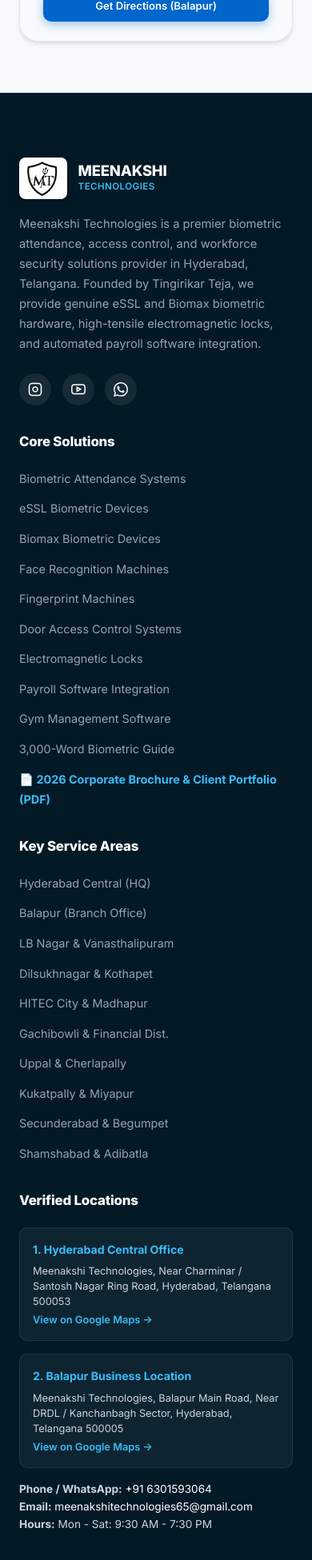
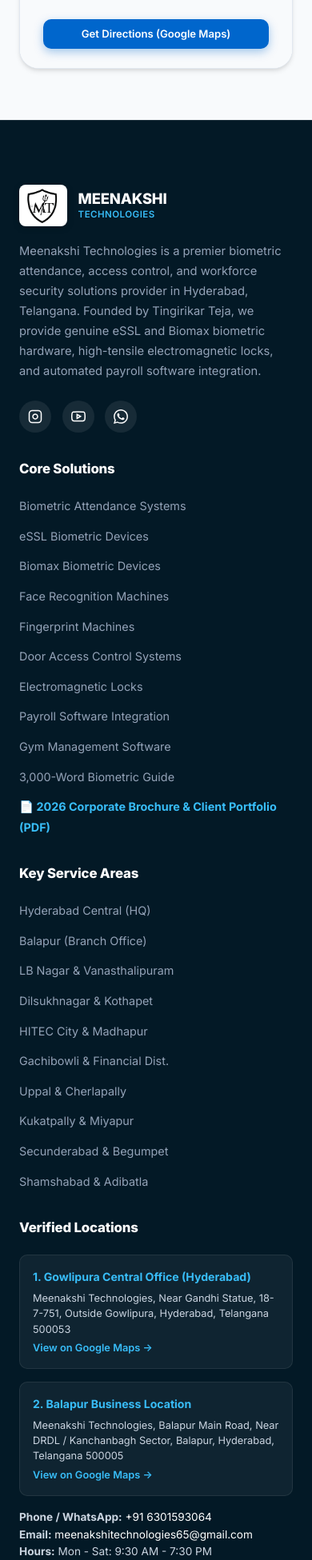
Before and after one commit to meenakshitechnologies65/Meenakshi-Technologies, a Node server app: page /contact in a window 390 px wide; the page is wider, and only the part inside the window is pictured. Shown: the part 3879-5830 px from the top of that part at 80% size. Run offline with Node 20, Linux system fonts and the light colour scheme; some libraries are stand-ins or nearby versions.

Commit message:
Fix exact map locations for Gowlipura and Balapur offices with working responsive embeds and precision 17z Google Maps coordinates

```diff
--- a/data/leads.json
+++ b/data/leads.json
@@ -1,4 +1,30 @@
 [
+  {
+    "id": "mw6fidbppae",
+    "timestamp": "2026-11-07T13:18:13.237Z",
+    "fullName": "Dr. Suresh Reddy",
+    "companyName": "Genome Bio Labs",
+    "email": "suresh@genomebiolabs.com",
+    "mobileNumber": "+919988776655",
+    "location": "Genome Valley, Hyderabad",
+    "productOrService": "Face Recognition Attendance Machines",
+    "employeeCount": "50-200 Employees",
+    "message": "Need 4 touchless face recognition terminals with cleanroom interlocking.",
+    "status": "new"
+  },
+  {
+    "id": "mw668ws1f4k",
+    "timestamp": "2026-11-07T08:58:55.345Z",
+    "fullName": "teja suryavamshi",
+    "companyName": "",
+    "email": "vedupolytechnicrabujji@gmail.com",
+    "mobileNumber": "9876543210",
+    "location": "balapur",
+    "productOrService": "Biometric Attendance Machine",
+    "employeeCount": "1-20 Employees",
+    "message": "fsf",
+    "status": "new"
+  },
   {
     "id": "mw6549uxxkd",
     "timestamp": "2026-11-07T08:27:19.401Z",
--- a/views/contact.ejs
+++ b/views/contact.ejs
@@ -163,23 +163,23 @@
       <!-- Location 1 -->
       <div class="location-card">
         <div class="location-header">
-          <span class="location-pill">Location 1 • Hyderabad Central</span>
-          <h3 class="location-title">Hyderabad Central Office</h3>
-          <p style="font-size:0.85rem; color:#64748b;">Meenakshi Technologies, Near Charminar / Santosh Nagar Ring Road, Hyderabad 500053</p>
+          <span class="location-pill">Location 1 • Gowlipura Central</span>
+          <h3 class="location-title">Gowlipura Central Office (Hyderabad)</h3>
+          <p style="font-size:0.85rem; color:#64748b;">Meenakshi Technologies, Near Gandhi Statue, 18-7-751, Outside Gowlipura, Hyderabad 500053</p>
         </div>
         <div class="location-map-wrap">
           <iframe
-            src="https://maps.google.com/maps?q=17.3459799,78.479843&hl=en&z=15&output=embed"
-            title="Hyderabad Location Map"
+            src="https://www.openstreetmap.org/export/embed.html?bbox=78.4748%2C17.3415%2C78.4848%2C17.3505&amp;layer=mapnik&amp;marker=17.3459799%2C78.479843"
+            title="Gowlipura Location Map"
             loading="lazy">
           </iframe>
         </div>
         <div class="location-footer-actions">
-          <a href="https://www.google.com/maps/place/Meenakshi+Technologies/@17.3047629,78.4530547,12z/data=!4m10!1m2!2m1!1sbiometric+dealers+in+hyderabad!3m6!1s0x3bcb998ed73d905b:0x8fff8136f685f7af!8m2!3d17.3459799!4d78.479843"
+          <a href="https://www.google.com/maps/place/Meenakshi+Technologies/@17.3459799,78.479843,17z/data=!4m6!3m5!1s0x3bcb998ed73d905b:0x8fff8136f685f7af!8m2!3d17.3459799!4d78.479843"
              target="_blank"
              rel="noopener"
              class="btn btn-primary btn-sm">
-            <span>Get Directions (Central)</span>
+            <span>Get Directions (Google Maps)</span>
           </a>
         </div>
       </div>
@@ -189,21 +189,21 @@
         <div class="location-header">
           <span class="location-pill">Location 2 • Balapur</span>
           <h3 class="location-title">Balapur Business Location</h3>
-          <p style="font-size:0.85rem; color:#64748b;">Meenakshi Technologies, Balapur Main Road, Near DRDL / Kanchanbagh Sector, Hyderabad 500005</p>
+          <p style="font-size:0.85rem; color:#64748b;">Meenakshi Technologies, Balapur Main Road, Near DRDL / Kanchanbagh Sector, Balapur, Hyderabad 500005</p>
         </div>
         <div class="location-map-wrap">
           <iframe
-            src="https://maps.google.com/maps?q=17.309578,78.5152011&hl=en&z=15&output=embed"
+            src="https://www.openstreetmap.org/export/embed.html?bbox=78.5102%2C17.3050%2C78.5202%2C17.3140&amp;layer=mapnik&amp;marker=17.309578%2C78.5152011"
             title="Balapur Location Map"
             loading="lazy">
           </iframe>
         </div>
         <div class="location-footer-actions">
-          <a href="https://www.google.com/maps/place/Meenakshi+Technologies/@17.3459462,78.327064,12z/data=!4m10!1m2!2m1!1sbiometric+dealers+in+hyderabad+balapur!3m6!1s0x3bcba32a595dbdf5:0x751584db54ecd738!8m2!3d17.309578!4d78.5152011"
+          <a href="https://www.google.com/maps/place/Meenakshi+Technologies/@17.309578,78.5152011,17z/data=!4m6!3m5!1s0x3bcba32a595dbdf5:0x751584db54ecd738!8m2!3d17.309578!4d78.5152011"
              target="_blank"
              rel="noopener"
              class="btn btn-primary btn-sm">
-            <span>Get Directions (Balapur)</span>
+            <span>Get Directions (Google Maps)</span>
           </a>
         </div>
       </div>
--- a/views/partials/footer.ejs
+++ b/views/partials/footer.ejs
@@ -65,15 +65,15 @@
         <h4>Verified Locations</h4>
 
         <div class="footer-location-block">
-          <h5>1. Hyderabad Central Office</h5>
-          <p>Meenakshi Technologies, Near Charminar / Santosh Nagar Ring Road, Hyderabad, Telangana 500053</p>
-          <p style="margin-top:4px;"><a href="https://www.google.com/maps/place/Meenakshi+Technologies/@17.3047629,78.4530547,12z/data=!4m10!1m2!2m1!1sbiometric+dealers+in+hyderabad!3m6!1s0x3bcb998ed73d905b:0x8fff8136f685f7af!8m2!3d17.3459799!4d78.479843" target="_blank" rel="noopener" style="color:#38bdf8; font-weight:600;">View on Google Maps &rarr;</a></p>
+          <h5>1. Gowlipura Central Office (Hyderabad)</h5>
+          <p>Meenakshi Technologies, Near Gandhi Statue, 18-7-751, Outside Gowlipura, Hyderabad, Telangana 500053</p>
+          <p style="margin-top:4px;"><a href="https://www.google.com/maps/place/Meenakshi+Technologies/@17.3459799,78.479843,17z/data=!4m6!3m5!1s0x3bcb998ed73d905b:0x8fff8136f685f7af!8m2!3d17.3459799!4d78.479843" target="_blank" rel="noopener" style="color:#38bdf8; font-weight:600;">View on Google Maps &rarr;</a></p>
         </div>
 
         <div class="footer-location-block">
           <h5>2. Balapur Business Location</h5>
-          <p>Meenakshi Technologies, Balapur Main Road, Near DRDL / Kanchanbagh Sector, Hyderabad, Telangana 500005</p>
-          <p style="margin-top:4px;"><a href="https://www.google.com/maps/place/Meenakshi+Technologies/@17.3459462,78.327064,12z/data=!4m10!1m2!2m1!1sbiometric+dealers+in+hyderabad+balapur!3m6!1s0x3bcba32a595dbdf5:0x751584db54ecd738!8m2!3d17.309578!4d78.5152011" target="_blank" rel="noopener" style="color:#38bdf8; font-weight:600;">View on Google Maps &rarr;</a></p>
+          <p>Meenakshi Technologies, Balapur Main Road, Near DRDL / Kanchanbagh Sector, Balapur, Hyderabad, Telangana 500005</p>
+          <p style="margin-top:4px;"><a href="https://www.google.com/maps/place/Meenakshi+Technologies/@17.309578,78.5152011,17z/data=!4m6!3m5!1s0x3bcba32a595dbdf5:0x751584db54ecd738!8m2!3d17.309578!4d78.5152011" target="_blank" rel="noopener" style="color:#38bdf8; font-weight:600;">View on Google Maps &rarr;</a></p>
         </div>
 
         <div style="font-size:0.85rem; color:#cbd5e1; margin-top:1rem;">
--- a/views/partials/head.ejs
+++ b/views/partials/head.ejs
@@ -86,16 +86,16 @@
       {
         "@type": "LocalBusiness",
         "@id": "https://www.meenakshitechnologies.org/locations/hyderabad#localbusiness",
-        "name": "Meenakshi Technologies - Hyderabad Central Location",
+        "name": "Meenakshi Technologies - Gowlipura Central Location",
         "image": "https://www.meenakshitechnologies.org/images/logo.png",
         "telephone": "+91-6301593064",
         "email": "meenakshitechnologies65@gmail.com",
         "url": "https://www.meenakshitechnologies.org/locations/hyderabad",
-        "hasMap": "https://www.google.com/maps/place/Meenakshi+Technologies/@17.3047629,78.4530547,12z/data=!4m10!1m2!2m1!1sbiometric+dealers+in+hyderabad!3m6!1s0x3bcb998ed73d905b:0x8fff8136f685f7af!8m2!3d17.3459799!4d78.479843",
+        "hasMap": "https://www.google.com/maps/place/Meenakshi+Technologies/@17.3459799,78.479843,17z/data=!4m6!3m5!1s0x3bcb998ed73d905b:0x8fff8136f685f7af!8m2!3d17.3459799!4d78.479843",
         "address": {
           "@type": "PostalAddress",
-          "streetAddress": "Near Charminar / Santosh Nagar Ring Road",
-          "addressLocality": "Hyderabad",
+          "streetAddress": "Near Gandhi Statue, 18-7-751, Outside Gowlipura",
+          "addressLocality": "Gowlipura, Hyderabad",
           "addressRegion": "Telangana",
           "postalCode": "500053",
           "addressCountry": "IN"
@@ -121,7 +121,7 @@
         "telephone": "+91-6301593064",
         "email": "meenakshitechnologies65@gmail.com",
         "url": "https://www.meenakshitechnologies.org/locations/balapur",
-        "hasMap": "https://www.google.com/maps/place/Meenakshi+Technologies/@17.3459462,78.327064,12z/data=!4m10!1m2!2m1!1sbiometric+dealers+in+hyderabad+balapur!3m6!1s0x3bcba32a595dbdf5:0x751584db54ecd738!8m2!3d17.309578!4d78.5152011",
+        "hasMap": "https://www.google.com/maps/place/Meenakshi+Technologies/@17.309578,78.5152011,17z/data=!4m6!3m5!1s0x3bcba32a595dbdf5:0x751584db54ecd738!8m2!3d17.309578!4d78.5152011",
         "address": {
           "@type": "PostalAddress",
           "streetAddress": "Balapur Main Road, Near DRDL / Kanchanbagh Sector",
```
Also changed, not shown: data/locations.json (+8 -8 lines), scripts/generate-master-catalogue.js (+6 -6 lines), views/brochure.ejs (+5 -5 lines), views/index.ejs (+9 -9 lines), views/locations.ejs (+8 -8 lines), public/images/products/biomax-bio-5000.svg, 1 other file.
